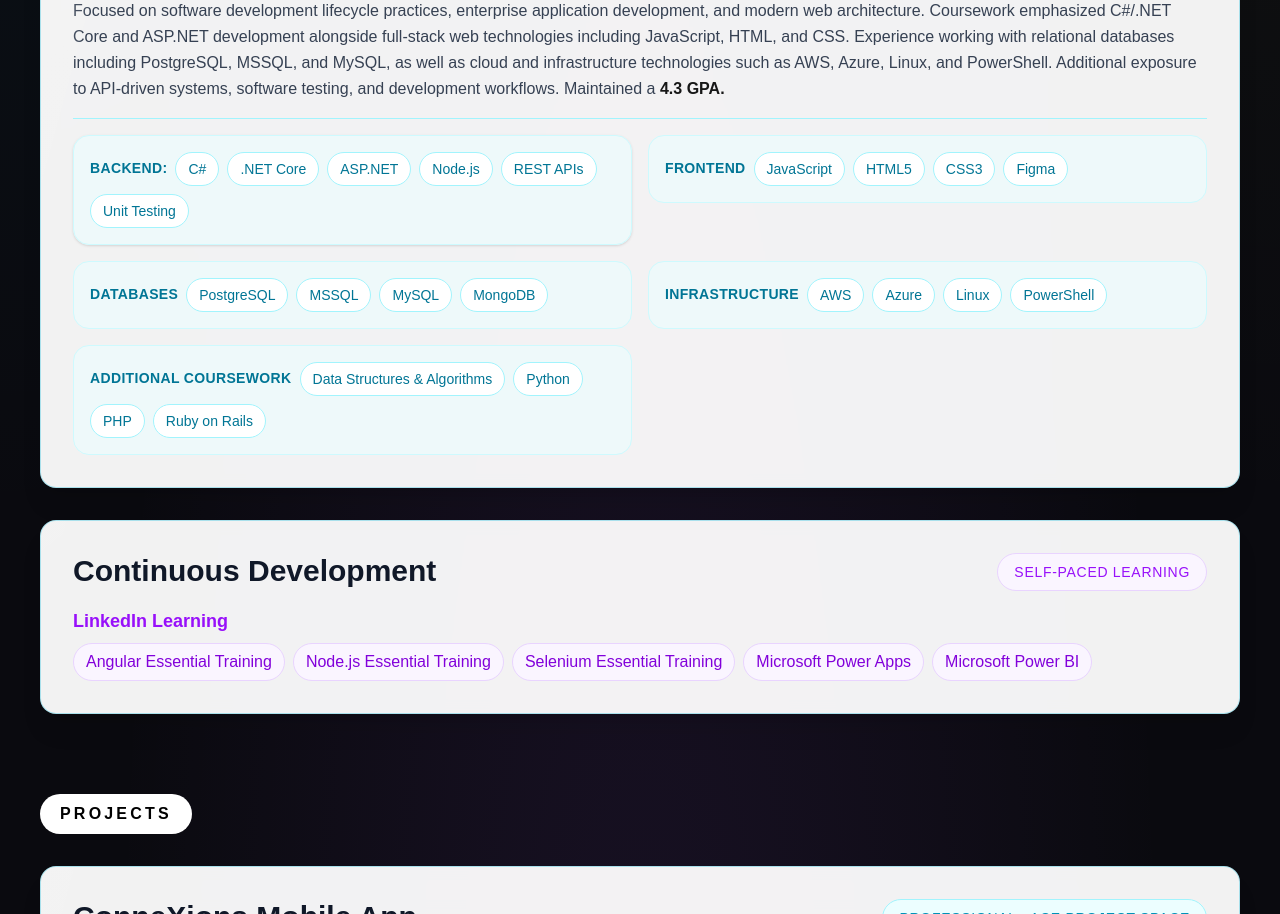
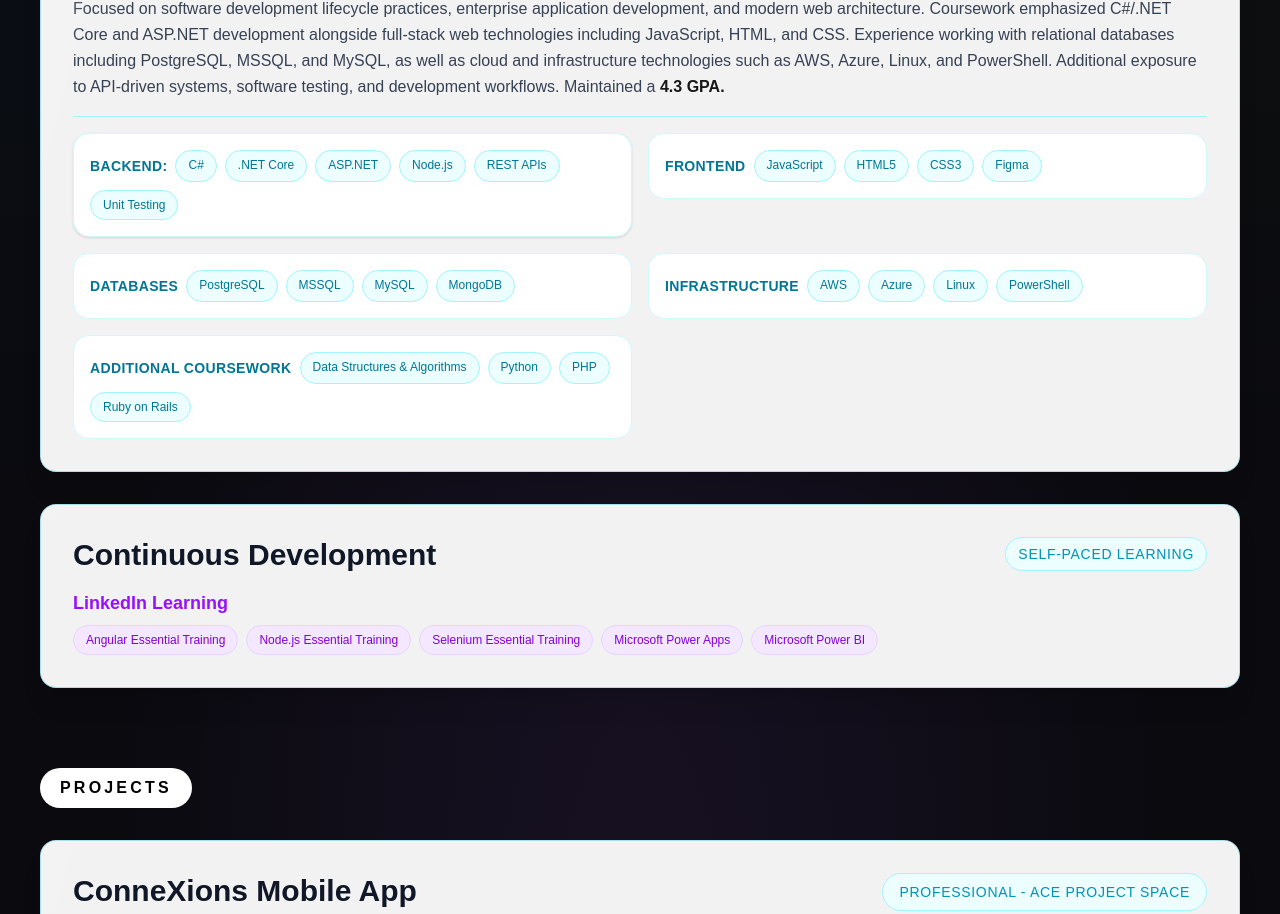
Before and after one commit to zandersantos/zander-santos-portfolio, a Next.js app in the folder zander-santos-portfolio/: page / in a window 1280 px wide. Shown: the part 2940-3854 px from the top of the page. Built offline with nearby package versions, Linux system fonts and the light colour scheme.

Commit message:
Updated the Education section with new UI components, and updated styling to fit better on smaller screens

```diff
--- a/zander-santos-portfolio/components/Education.tsx
+++ b/zander-santos-portfolio/components/Education.tsx
@@ -1,143 +1,149 @@
+import Paragraph from "./ui/Paragraph";
+import RoleBadge from "./ui/RoleBadge";
+import SectionLabel from "./ui/SectionLabel";
+import TechBadge from "./ui/TechBadge";
+import Title from "./ui/Title";
+
 const Education = () => {
 
   return (
     <section id="education" className="min-h-screen flex items-center px-10 pt-20">
       <div className="max-w-screen-2xl mx-auto w-full">
         <div className="space-y-12">
-          <span className="inline-block px-5 py-2 bg-white text-black rounded-full text-md uppercase tracking-[0.2em] font-bold mb-8">
+          <SectionLabel>
             Education
-          </span>
+          </SectionLabel>
 
           <div className="space-y-8">
             <div className="skill-card bg-white/95 backdrop-blur-sm border border-cyan-500/30 rounded-2xl p-8 shadow-xl">
-              <div className="flex flex-col md:flex-row md:items-start md:justify-between mb-4 gap-4">
-                <h3 className="text-3xl font-semibold text-gray-900">
+              <div className="flex flex-col sm:flex-row sm:items-start sm:justify-between mb-4 gap-3">
+                <Title>
                   Business Information Technology
-                </h3>
-                <span className="text-sm uppercase tracking-wider text-cyan-600 bg-cyan-50 border border-cyan-200 px-4 py-2 rounded-full whitespace-nowrap font-medium">
+                </Title>
+                <RoleBadge>
                   2023 – 2026
-                </span>
+                </RoleBadge>
               </div>
 
               <div className="mb-4">
                 <p className="text-lg font-semibold text-cyan-600">
                   Red River College Polytechnic
                 </p>
-                <p className="text-base leading-relaxed text-gray-700 mb-4">
+                <Paragraph>
                   Focused on software development lifecycle practices, enterprise application development, and modern web architecture.
                   Coursework emphasized C#/.NET Core and ASP.NET development alongside full-stack web technologies including JavaScript,
                   HTML, and CSS. Experience working with relational databases including PostgreSQL, MSSQL, and MySQL, as well as
                   cloud and infrastructure technologies such as AWS, Azure, Linux, and PowerShell. Additional exposure to API-driven systems,
                   software testing, and development workflows. Maintained a <span className="font-semibold text-neutral-900">4.3 GPA.</span>
-                </p>
+                </Paragraph>
               </div>
 
               <div className="pt-4 border-t border-cyan-200">
-                <div className="grid grid-cols-2 gap-4 items-start">
-                  <div className="bg-cyan-50/60 border border-cyan-100 rounded-2xl p-4 shadow-sm hover:shadow-lg hover:-translate-y-1 transition-all duration-300">
+                <div className="grid grid-cols-1 lg:grid-cols-2 gap-4 items-start">
+                  <div className="bg-white border border-cyan-100 rounded-2xl p-4 shadow-sm hover:shadow-lg hover:-translate-y-1 transition-all duration-300">
                     <div className="flex flex-wrap gap-2">
                       <h4 className="text-sm uppercase font-bold tracking-wide text-cyan-700 py-1.5">
                         Backend:
                       </h4>
-                      <span className="px-3 py-1.5 bg-white text-cyan-700 border border-cyan-200 rounded-full text-sm font-medium">
+                      <TechBadge variant ="cyan">
                         C#
-                      </span>
-                      <span className="px-3 py-1.5 bg-white text-cyan-700 border border-cyan-200 rounded-full text-sm font-medium">
+                      </TechBadge>
+                      <TechBadge variant ="cyan">
                         .NET Core
-                      </span>
-                      <span className="px-3 py-1.5 bg-white text-cyan-700 border border-cyan-200 rounded-full text-sm font-medium">
+                      </TechBadge>
+                      <TechBadge variant ="cyan">
                         ASP.NET
-                      </span>
-                      <span className="px-3 py-1.5 bg-white text-cyan-700 border border-cyan-200 rounded-full text-sm font-medium">
+                      </TechBadge>
+                      <TechBadge variant ="cyan">
                         Node.js
-                      </span>
-                      <span className="px-3 py-1.5 bg-white text-cyan-700 border border-cyan-200 rounded-full text-sm font-medium">
+                      </TechBadge>
+                      <TechBadge variant ="cyan">
                         REST APIs
-                      </span>
-                      <span className="px-3 py-1.5 bg-white text-cyan-700 border border-cyan-200 rounded-full text-sm font-medium">
+                      </TechBadge>
+                      <TechBadge variant ="cyan">
                         Unit Testing
-                      </span>
+                      </TechBadge>
                     </div>
                   </div>
 
-                  <div className="bg-cyan-50/60 border border-cyan-100 rounded-2xl p-4 transition-all duration-300 hover:-translate-y-1 hover:shadow-lg">
+                  <div className="bg-white border border-cyan-100 rounded-2xl p-4 transition-all duration-300 hover:-translate-y-1 hover:shadow-lg">
 
                     <div className="flex flex-wrap gap-2">
                       <h4 className="text-sm uppercase font-bold tracking-wide text-cyan-700 py-1.5">
                         Frontend
                       </h4>
-                      <span className="px-3 py-1.5 bg-white text-cyan-700 border border-cyan-200 rounded-full text-sm font-medium">
+                      <TechBadge variant ="cyan">
                         JavaScript
-                      </span>
-                      <span className="px-3 py-1.5 bg-white text-cyan-700 border border-cyan-200 rounded-full text-sm font-medium">
+                      </TechBadge>
+                      <TechBadge variant ="cyan">
                         HTML5
-                      </span>
-                      <span className="px-3 py-1.5 bg-white text-cyan-700 border border-cyan-200 rounded-full text-sm font-medium">
+                      </TechBadge>
+                      <TechBadge variant ="cyan">
                         CSS3
-                      </span>
-                      <span className="px-3 py-1.5 bg-white text-cyan-700 border border-cyan-200 rounded-full text-sm font-medium">
+                      </TechBadge>
+                      <TechBadge variant ="cyan">
                         Figma
-                      </span>
+                      </TechBadge>
                     </div>
                   </div>
 
-                  <div className="bg-cyan-50/60 border border-cyan-100 rounded-2xl p-4 transition-all duration-300 hover:-translate-y-1 hover:shadow-lg">
+                  <div className="bg-white border border-cyan-100 rounded-2xl p-4 transition-all duration-300 hover:-translate-y-1 hover:shadow-lg">
                     <div className="flex flex-wrap gap-2">
                       <h4 className="text-sm uppercase font-bold tracking-wide text-cyan-700 py-1.5">
                         Databases
                       </h4>
-                      <span className="px-3 py-1.5 bg-white text-cyan-700 border border-cyan-200 rounded-full text-sm font-medium">
+                      <TechBadge variant ="cyan">
                         PostgreSQL
-                      </span>
-                      <span className="px-3 py-1.5 bg-white text-cyan-700 border border-cyan-200 rounded-full text-sm font-medium">
+                      </TechBadge>
+                      <TechBadge variant ="cyan">
                         MSSQL
-                      </span>
-                      <span className="px-3 py-1.5 bg-white text-cyan-700 border border-cyan-200 rounded-full text-sm font-medium">
+                      </TechBadge>
+                      <TechBadge variant ="cyan">
                         MySQL
-                      </span>
-                      <span className="px-3 py-1.5 bg-white text-cyan-700 border border-cyan-200 rounded-full text-sm font-medium">
+                      </TechBadge>
+                      <TechBadge variant ="cyan">
                         MongoDB
-                      </span>
+                      </TechBadge>
                     </div>
                   </div>
 
-                  <div className="bg-cyan-50/60 border border-cyan-100 rounded-2xl p-4 transition-all duration-300 hover:-translate-y-1 hover:shadow-lg">
+                  <div className="bg-white border border-cyan-100 rounded-2xl p-4 transition-all duration-300 hover:-translate-y-1 hover:shadow-lg">
                     <div className="flex flex-wrap gap-2">
                       <h4 className="text-sm uppercase font-bold tracking-wide text-cyan-700 py-1.5">
                         Infrastructure
                       </h4>
-                      <span className="px-3 py-1.5 bg-white text-cyan-700 border border-cyan-200 rounded-full text-sm font-medium">
+                      <TechBadge variant ="cyan">
                         AWS
-                      </span>
-                      <span className="px-3 py-1.5 bg-white text-cyan-700 border border-cyan-200 rounded-full text-sm font-medium">
+                      </TechBadge>
+                      <TechBadge variant ="cyan">
                         Azure
-                      </span>
-                      <span className="px-3 py-1.5 bg-white text-cyan-700 border border-cyan-200 rounded-full text-sm font-medium">
+                      </TechBadge>
+                      <TechBadge variant ="cyan">
                         Linux
-                      </span>
-                      <span className="px-3 py-1.5 bg-white text-cyan-700 border border-cyan-200 rounded-full text-sm font-medium">
+                      </TechBadge>
+                      <TechBadge variant ="cyan">
                         PowerShell
-                      </span>
+                      </TechBadge>
                     </div>
                   </div>
 
-                  <div className="bg-cyan-50/60 border border-cyan-100 rounded-2xl p-4 transition-all duration-300 hover:-translate-y-1 hover:shadow-lg">
+                  <div className="bg-white border border-cyan-100 rounded-2xl p-4 transition-all duration-300 hover:-translate-y-1 hover:shadow-lg">
                     <div className="flex flex-wrap gap-2">
                       <h4 className="text-sm uppercase font-bold tracking-wide text-cyan-700 py-1.5">
                         Additional Coursework
                       </h4>
-                      <span className="px-3 py-1.5 bg-white text-cyan-700 border border-cyan-200 rounded-full text-sm font-medium">
+                      <TechBadge variant ="cyan">
                         Data Structures & Algorithms
-                      </span>
-                      <span className="px-3 py-1.5 bg-white text-cyan-700 border border-cyan-200 rounded-full text-sm font-medium">
+                      </TechBadge>
+                      <TechBadge variant ="cyan">
                         Python
-                      </span>
-                      <span className="px-3 py-1.5 bg-white text-cyan-700 border border-cyan-200 rounded-full text-sm font-medium">
+                      </TechBadge>
+                      <TechBadge variant ="cyan">
                         PHP
-                      </span>
-                      <span className="px-3 py-1.5 bg-white text-cyan-700 border border-cyan-200 rounded-full text-sm font-medium">
+                      </TechBadge>
+                      <TechBadge variant ="cyan">
                         Ruby on Rails
-                      </span>
+                      </TechBadge>
                     </div>
                   </div>
                 </div>
@@ -145,13 +151,13 @@
             </div>
 
             <div className="skill-card bg-white/95 backdrop-blur-sm border border-cyan-500/30 rounded-2xl p-8 shadow-xl">
-              <div className="flex flex-col flex-row items-start justify-between mb-4 gap-4">
-                <h3 className="text-3xl font-semibold text-gray-900">
+              <div className="flex flex-col sm:flex-row sm:items-start sm:justify-between mb-4 gap-3">
+                <Title>
                   Continuous Development
-                </h3>
-                <span className="text-sm uppercase tracking-wider text-purple-600 bg-purple-50 border border-purple-200 px-4 py-2 rounded-full whitespace-nowrap font-medium">
+                </Title>
+                <RoleBadge>
                   Self-Paced Learning
-                </span>
+                </RoleBadge>
               </div>
 
               <h3 className="text-lg font-semibold text-purple-600 pb-2">
@@ -160,25 +166,25 @@
 
               <div className="flex flex-wrap gap-2">
 
-                <span className="px-3 py-1.5 bg-purple-50 text-purple-700 border border-purple-200 rounded-full text-md font-medium">
+                <TechBadge variant = "purple">
                   Angular Essential Training
-                </span>
+                </TechBadge>
 
-                <span className="px-3 py-1.5 bg-purple-50 text-purple-700 border border-purple-200 rounded-full text-md font-medium">
+                <TechBadge variant = "purple">
                   Node.js Essential Training
-                </span>
+                </TechBadge>
 
-                <span className="px-3 py-1.5 bg-purple-50 text-purple-700 border border-purple-200 rounded-full text-md font-medium">
+                <TechBadge variant = "purple">
                   Selenium Essential Training
-                </span>
+                </TechBadge>
 
-                <span className="px-3 py-1.5 bg-purple-50 text-purple-700 border border-purple-200 rounded-full text-md font-medium">
+                <TechBadge variant = "purple">
                   Microsoft Power Apps
-                </span>
+                </TechBadge>
 
-                <span className="px-3 py-1.5 bg-purple-50 text-purple-700 border border-purple-200 rounded-full text-md font-medium">
+                <TechBadge variant = "purple">
                   Microsoft Power BI
-                </span>
+                </TechBadge>
 
               </div>
             </div>
```
